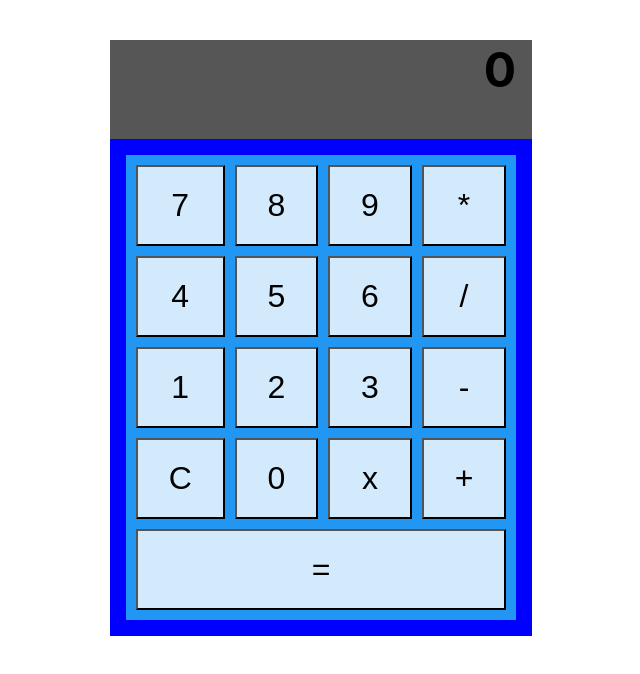
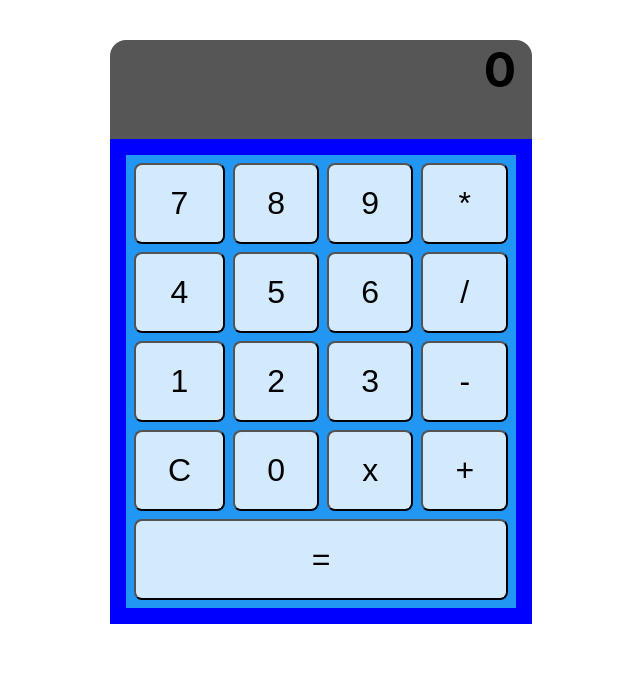
Before and after one commit to Majid-Ebrahimi/calculator, a React (Create React App) app: page / in a window 1280 px wide. Shown: the top 674 px of the page, without its empty margins (319-959 px from the left). Built offline with nearby package versions, Linux system fonts and the light colour scheme.

Commit message:
Cleaner Code and Fix some bug

```diff
--- a/src/App.tsx
+++ b/src/App.tsx
@@ -3,20 +3,16 @@ import './App.css';
 import Layout from "./components/layouts/Layout";
 import CalculationBox from "./components/layouts/CalculationBox";
 import MainCalculator from "./components/layouts/MainCalculator";
-import layout from "./components/layouts/Layout";
-import {subscribe} from "diagnostics_channel";
+
+import CalculatorNumber from "./components/ui/CalculatorNumber";
 
 let resultTemp: number
 let firstValue: number
-let firstValueLength: number
 let tempOperator: string
 
 function App() {
     const [value, setValue] = useState("0")
 
-
-
-    // const [calculationValue,setCalculationValue] = useState<number>(0)
     enum operator {
         addition = "+",
         subtraction = "-",
@@ -41,80 +37,26 @@ function App() {
     }
 
     function operatorHandler(opr: string) {
-        if (value.endsWith(operator.addition) || value.endsWith(operator.subtraction) || value.endsWith(operator.multiplication) || value.endsWith(operator.division)) {
-        } else {
+        if (!(value.endsWith(operator.addition) || value.endsWith(operator.subtraction) || value.endsWith(operator.multiplication) || value.endsWith(operator.division))) {
             setValue(value.concat(opr))
+            firstValue = parseInt(value)
+            tempOperator = opr
         }
-
-        if(opr === operator.addition){
-            firstValue = parseInt(value)
-            tempOperator = operator.addition
-        } else if (opr===operator.subtraction){
-            firstValue = parseInt(value)
-            tempOperator = operator.subtraction
-        }else if(opr ===operator.multiplication){
-            firstValue = parseInt(value)
-            tempOperator = operator.multiplication
-        }
-        else if(opr===operator.division){
-            firstValue = parseInt(value)
-            tempOperator = operator.division
-        }
-
-        console.log(firstValue)
-        console.log(firstValueLength)
-
     }
 
-    // function additionHandler(){
-    //     const len = value.length -1
-    //     if(!value.endsWith(operator.addition || operator.subtraction || operator.multiplication || operator.division)) {
-    //         setValue(value.concat(operator.addition))
-    //     } else{
-    //         console.log(value.substring(len))
-    //     }
-    //     console.log(parseInt(value) + parseInt(value.substring(len)))
-    //     setCalculationValue(parseInt(value) + parseInt(value.substring(len)))
-    // }
+    function resultHandler() {
 
-
-
-
-    function resultHandler() {
-        console.log(tempOperator)
-        if(tempOperator === operator.addition){
-            const secondValue = parseInt(value.substring(value.indexOf('+') + 1,value.length))
-            value.indexOf('+')
+        const secondValue = parseInt(value.substring(value.indexOf(tempOperator) + 1, value.length))
+        if (tempOperator === operator.addition) {
             resultTemp = firstValue + secondValue
-            console.log(firstValue)
-            console.log(secondValue)
-            console.log(resultTemp)
-            setValue(resultTemp.toString())
-        }else if(tempOperator === operator.subtraction){
-            const secondValue = parseInt(value.substring(value.indexOf('-') + 1,value.length))
-            value.indexOf('-')
+        } else if (tempOperator === operator.subtraction) {
             resultTemp = firstValue - secondValue
-            console.log(firstValue)
-            console.log(secondValue)
-            console.log(resultTemp)
-            setValue(resultTemp.toString())
-        }else if(tempOperator === operator.multiplication){
-            const secondValue = parseInt(value.substring(value.indexOf('*') + 1,value.length))
-            value.indexOf('*')
+        } else if (tempOperator === operator.multiplication) {
             resultTemp = firstValue * secondValue
-            console.log(firstValue)
-            console.log(secondValue)
-            console.log(resultTemp)
-            setValue(resultTemp.toString())
-        }else if(tempOperator === operator.division){
-            const secondValue = parseInt(value.substring(value.indexOf('/') + 1,value.length))
-            console.log(value.indexOf('/'))
+        } else if (tempOperator === operator.division) {
             resultTemp = firstValue / secondValue
-            console.log(firstValue)
-            console.log(secondValue)
-            console.log(resultTemp)
-            setValue(resultTemp.toString())
         }
+        setValue(resultTemp.toString())
 
     }
 
@@ -122,52 +64,53 @@ function App() {
         <Layout>
             <CalculationBox text={value}/>
             <MainCalculator
-                on0={() => {
-                    setValueNumber('0')
-                }}
-                on1={() => {
-                    setValueNumber('1')
-                }}
-                on2={() => {
-                    setValueNumber('2')
-                }}
-                on3={() => {
-                    setValueNumber('3')
-                }}
-                on4={() => {
-                    setValueNumber('4')
-                }}
-                on5={() => {
-                    setValueNumber('5')
-                }}
-                on6={() => {
-                    setValueNumber('6')
-                }}
-                on7={() => {
-                    setValueNumber('7')
-                }}
-                on8={() => {
-                    setValueNumber('8')
-                }}
-                on9={() => {
-                    setValueNumber('9')
-                }}
-                onAdd={() => {
-                    operatorHandler(operator.addition)
-                }}
-                onSub={() => {
-                    operatorHandler(operator.subtraction)
-                }}
-                onMul={() => {
-                    operatorHandler(operator.multiplication)
-                }}
-                onDiv={() => {
-                    operatorHandler(operator.division)
-                }}
                 onRes={resultHandler}
                 onDelete={deleteHandler}
                 onDeleteAll={deleteAllHandler}
-            />
+            >
+                <CalculatorNumber onCalNumber={() => {
+                    setValueNumber('7')
+                }} calNumber={7}/>
+                <CalculatorNumber onCalNumber={() => {
+                    setValueNumber('8')
+                }} calNumber={8}/>
+                <CalculatorNumber onCalNumber={() => {
+                    setValueNumber('9')
+                }} calNumber={9}/>
+                <CalculatorNumber onCalNumber={() => {
+                    operatorHandler(operator.multiplication)
+                }} calNumber={operator.multiplication}/>
+                <CalculatorNumber onCalNumber={() => {
+                    setValueNumber('4')
+                }} calNumber={4}/>
+                <CalculatorNumber onCalNumber={() => {
+                    setValueNumber('5')
+                }} calNumber={5}/>
+                <CalculatorNumber onCalNumber={() => {
+                    setValueNumber('6')
+                }} calNumber={6}/>
+                <CalculatorNumber onCalNumber={() => {
+                    operatorHandler(operator.division)
+                }} calNumber={operator.division}/>
+                <CalculatorNumber onCalNumber={() => {
+                    setValueNumber('1')
+                }} calNumber={1}/>
+                <CalculatorNumber onCalNumber={() => {
+                    setValueNumber('2')
+                }} calNumber={2}/>
+                <CalculatorNumber onCalNumber={() => {
+                    setValueNumber('3')
+                }} calNumber={3}/>
+                <CalculatorNumber onCalNumber={() => {
+                    operatorHandler(operator.subtraction)
+                }} calNumber={operator.subtraction}/>
+                <CalculatorNumber onCalNumber={() => {
+                    setValueNumber('0')
+                }} calNumber={0}/>
+                <CalculatorNumber onCalNumber={() => {
+                    operatorHandler(operator.addition)
+                }} calNumber={operator.addition}/>
+            </MainCalculator>
         </Layout>
     );
 }
--- a/src/components/layouts/CalculationBox.module.css
+++ b/src/components/layouts/CalculationBox.module.css
@@ -3,9 +3,6 @@
     padding:0 1rem;
 }
 
-.div p {
-    font-size: 1rem;
-}
 
 .div h2 {
     font-size: 3rem;
--- a/src/components/layouts/CalculationBox.tsx
+++ b/src/components/layouts/CalculationBox.tsx
@@ -2,7 +2,6 @@ import classes from './CalculationBox.module.css'
 function CalculationBox(props: any){
 
     return <div className={classes.div}>
-        <p>{props?.result}</p>
         <h2>{props.text}</h2>
     </div>
 }
--- a/src/components/layouts/Layout.module.css
+++ b/src/components/layouts/Layout.module.css
@@ -1,6 +1,7 @@
 .div {
     width: 33%;
     background-color: #565656;
+    border-radius: 1rem;
 }
 
 @media only screen and (max-width: 1000px){
--- a/src/components/layouts/MainCalculator.module.css
+++ b/src/components/layouts/MainCalculator.module.css
@@ -5,14 +5,24 @@
 
 .gridContainer {
     display: grid;
-    gap: 10px;
+    gap: 0.5rem;
     background-color: #2196F3;
-    padding: 10px;
+    padding: 0.5rem;
+}
+
+.item17 {
+    grid-column: 1/ span 4;
+    grid-row: 5;
+}
+
+.item15 {
+    grid-column: 3;
+    grid-row: 4;
 }
 
 .item13 {
-    grid-column: 1/ span 4;
-    grid-row: 5;
+    grid-column: 1;
+    grid-row: 4;
 }
 
 .gridContainer button {
@@ -20,6 +30,7 @@
     text-align: center;
     padding: 20px;
     font-size: 2rem;
+    border-radius: 0.5rem;
 }
 
 .gridContainer button:active {
--- a/src/components/layouts/MainCalculator.tsx
+++ b/src/components/layouts/MainCalculator.tsx
@@ -3,23 +3,10 @@ function MainCalculator(props: any){
 
     return <div className={classes.main}>
         <div className={classes.gridContainer}>
-            <button onClick={props.on7}>7</button>
-            <button onClick={props.on8}>8</button>
-            <button onClick={props.on9}>9</button>
-            <button onClick={props.onMul}>*</button>
-            <button onClick={props.on4}>4</button>
-            <button onClick={props.on5}>5</button>
-            <button onClick={props.on6}>6</button>
-            <button onClick={props.onDiv}>/</button>
-            <button onClick={props.on1}>1</button>
-            <button onClick={props.on2}>2</button>
-            <button onClick={props.on3}>3</button>
-            <button onClick={props.onSub}>-</button>
-            <button onClick={props.onDeleteAll}>C</button>
-            <button onClick={props.on0}>0</button>
-            <button onClick={props.onDelete}>x</button>
-            <button onClick={props.onAdd}>+</button>
-            <button onClick={props.onRes} className={classes.item13}>=</button>
+            {props.children}
+            <button onClick={props.onDeleteAll} className={classes.item13}>C</button>
+            <button onClick={props.onDelete} className={classes.item15}>x</button>
+            <button onClick={props.onRes} className={classes.item17}>=</button>
         </div>
     </div>
 }
--- /dev/null
+++ b/src/components/ui/CalculatorNumber.module.css
@@ -0,0 +1,14 @@
+/*.calButton {*/
+/*    background-color: rgba(255, 255, 255, 0.8);*/
+/*    text-align: center;*/
+/*    padding: 20px;*/
+/*    font-size: 2rem;*/
+/*}*/
+
+/*.calButton:active {*/
+/*    background-color: rgba(189, 222, 222, 0.8);*/
+/*}*/
+
+/*.calButton:hover {*/
+/*    border-color: rgba(0, 255, 255, 0.8);*/
+/*}*/
--- /dev/null
+++ b/src/components/ui/CalculatorNumber.tsx
@@ -0,0 +1,6 @@
+// import classes from './CalculatorNumber.module.css'
+function CalculatorNumber(props: any){
+    return <button onClick={props.onCalNumber}>{props.calNumber}</button>
+}
+
+export default CalculatorNumber
```
